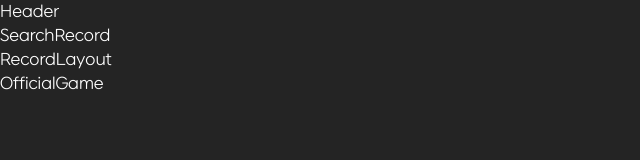
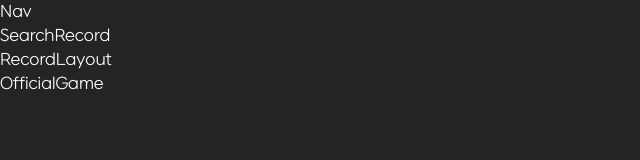
Before and after one commit to jbinyim/fconline-record-next, a Next.js app: page /record/officialGame in a window 1280 px wide. Shown: the top 160 px of the page, without its empty margins (0-640 px from the left). Built offline with nearby package versions, Linux system fonts and the light colour scheme.

Commit message:
feat: 헤더 폴더정리

```diff
--- /dev/null
+++ b/src/components/common/Nav.tsx
@@ -0,0 +1,9 @@
+import React from 'react'
+
+const Nav = () => {
+  return (
+    <div>Nav</div>
+  )
+}
+
+export default Nav
--- /dev/null
+++ b/src/components/home/RecentRecord.tsx
@@ -0,0 +1,9 @@
+import React from 'react'
+
+const RecentRecord = () => {
+  return (
+    <div>RecentRecord</div>
+  )
+}
+
+export default RecentRecord
--- /dev/null
+++ b/src/components/home/Update.tsx
@@ -0,0 +1,9 @@
+import React from 'react'
+
+const Update = () => {
+  return (
+    <div>Update</div>
+  )
+}
+
+export default Update
--- a/src/components/layout/Header.tsx
+++ b/src/components/layout/Header.tsx
@@ -1,10 +1,11 @@
 import React from "react";
 import SearchRecord from "../common/SearchRecord";
+import Nav from "../common/Nav";
 
 const Header = () => {
   return (
     <div>
-      <p>Header</p>
+      <Nav />
       <SearchRecord />
     </div>
   );
```
